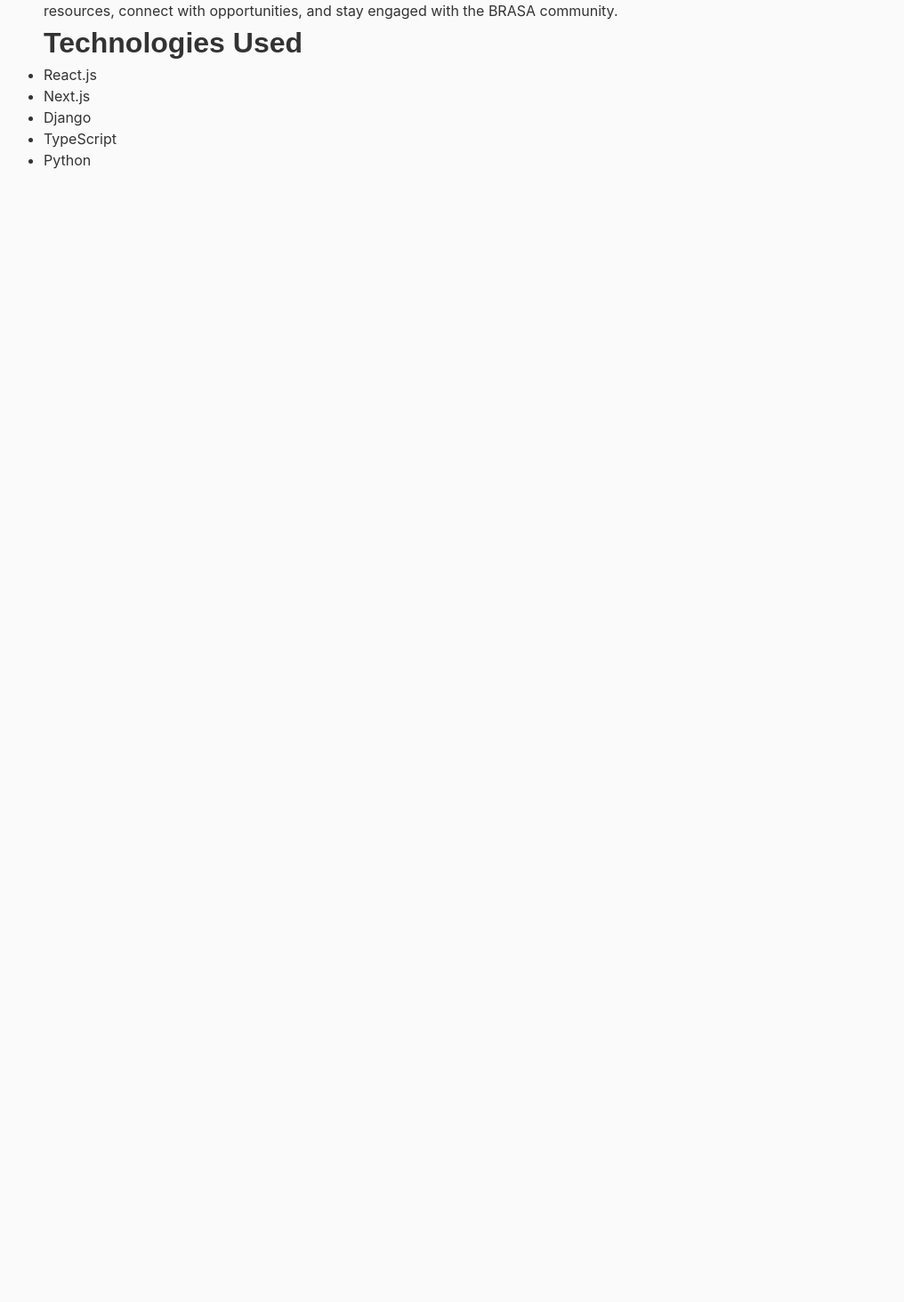
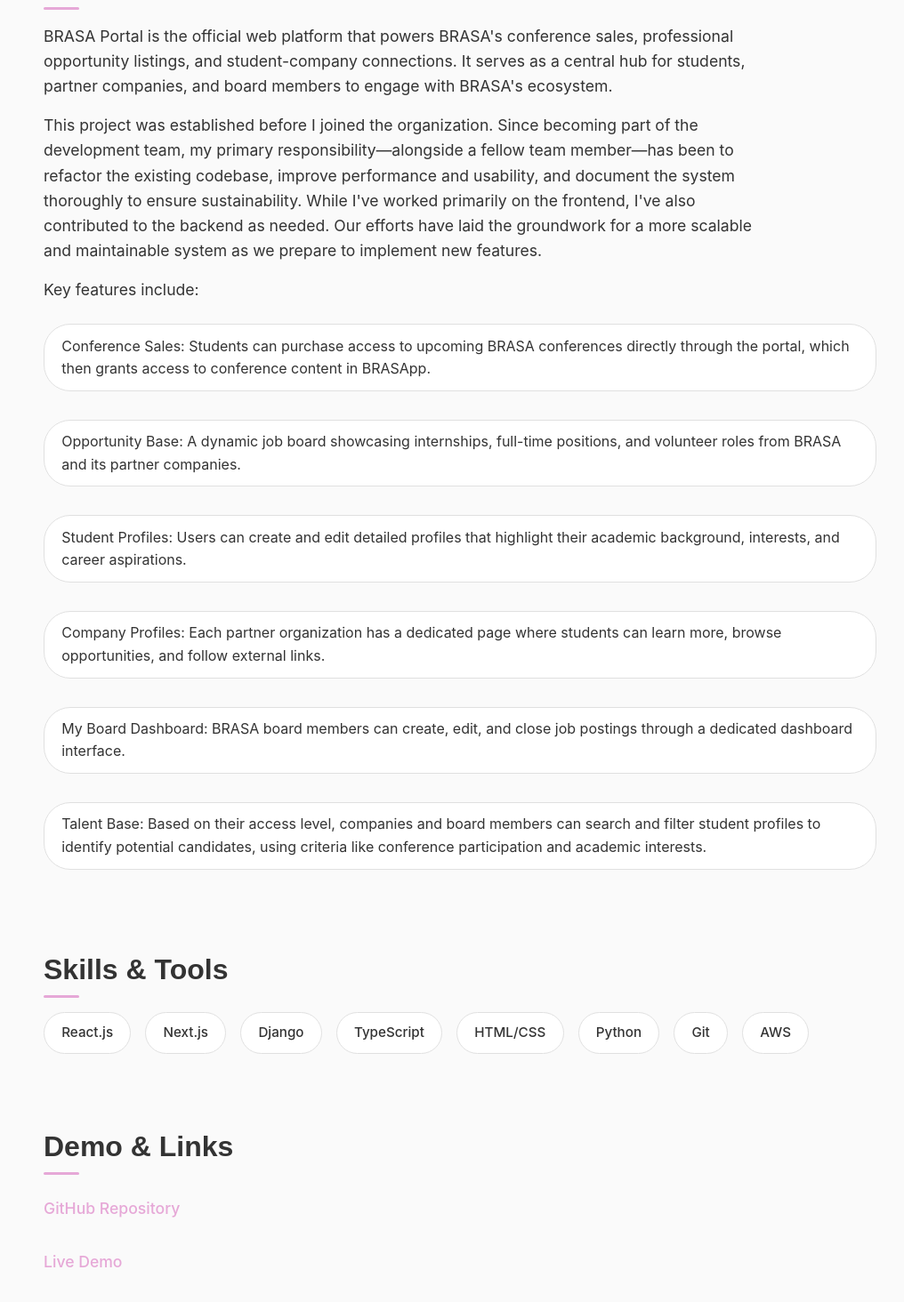
Before and after one commit to xshlxy/personal-portfolio, a Next.js app: page /projects/brasa-portal in a window 1280 px wide. Shown: the part 764-2228 px from the top of the page at 89% size, without its empty margins (123-1139 px from the left). Before the commit the page ends 1020 px from the top, so only its background shows below. Built offline with nearby package versions, Linux system fonts and the light colour scheme.

Commit message:
Fixes the project pages

```diff
--- a/src/pages/projects/brasa-portal.tsx
+++ b/src/pages/projects/brasa-portal.tsx
@@ -5,8 +5,6 @@
 import { motion } from 'framer-motion';
 
 const BrasaPortal = () => {
-  const basePath = process.env.NODE_ENV === 'production' ? '/personal-portfolio' : '';
-
   return (
     <>
       <Header />
@@ -34,7 +32,7 @@
           animate={{ opacity: 1 }}
           transition={{ duration: 0.5, delay: 0.4 }}
         >
-          January 2024
+          January 2025 - Present
         </motion.p>
 
         <motion.div
@@ -48,32 +46,62 @@
             controls
             loop
             playsInline
-            poster={`${basePath}/images/projects/brasa-portal.png`}
+            poster="/images/projects/brasa-portal.png"
           >
-            <source src="" type="video/mp4" />
+            <source src="/videos/brasa-portal-demo.mp4" type="video/mp4" />
             Your browser does not support the video tag.
           </video>
+          <p className={styles.caption}>No video available. But the portal is live and can be accessed <a href="https://portalbrasa.gobrasa.org/" target="_blank" rel="noopener noreferrer">here</a>.</p>
         </motion.div>
 
         <motion.section
-          className={styles.description}
+          className={styles.section}
           initial={{ opacity: 0, y: 20 }}
-          animate={{ opacity: 1, y: 0 }}
-          transition={{ duration: 0.5, delay: 0.8 }}
+          whileInView={{ opacity: 1, y: 0 }}
+          transition={{ duration: 0.5 }}
+          viewport={{ once: true }}
         >
-          <h2>About the Project</h2>
+          <h2>Description</h2>
           <p>
-            The BRASA Portal is a comprehensive web platform designed to streamline the management of BRASA&apos;s conferences, professional opportunities, and student engagement. It serves as a central hub for Brazilian students abroad to access resources, connect with opportunities, and stay engaged with the BRASA community.
+          BRASA Portal is the official web platform that powers BRASA&apos;s conference sales, professional opportunity listings, and student-company connections. It serves as a central hub for students, partner companies, and board members to engage with BRASA&apos;s ecosystem.
           </p>
+          <p>
+          This project was established before I joined the organization. Since becoming part of the development team, my primary responsibility—alongside a fellow team member—has been to refactor the existing codebase, improve performance and usability, and document the system thoroughly to ensure sustainability. While I&apos;ve worked primarily on the frontend, I&apos;ve also contributed to the backend as needed. Our efforts have laid the groundwork for a more scalable and maintainable system as we prepare to implement new features.
+          </p>
+          <p>
+          Key features include:
+          </p>
+          <ul className={styles.descriptionList}>
+            <li>
+            Conference Sales: Students can purchase access to upcoming BRASA conferences directly through the portal, which then grants access to conference content in BRASApp.
+            </li>
+            <li>
+            Opportunity Base: A dynamic job board showcasing internships, full-time positions, and volunteer roles from BRASA and its partner companies.
+            </li>
+            <li>
+            Student Profiles: Users can create and edit detailed profiles that highlight their academic background, interests, and career aspirations.
+            </li>
+            <li>
+            Company Profiles: Each partner organization has a dedicated page where students can learn more, browse opportunities, and follow external links.
+            </li>
+            <li>
+              My Board Dashboard: BRASA board members can create, edit, and close job postings through a dedicated dashboard interface.
+            </li>
+            <li>
+            Talent Base: Based on their access level, companies and board members can search and filter student profiles to identify potential candidates, using criteria like conference participation and academic interests.
+            </li>
+          </ul>
+
         </motion.section>
 
         <motion.section
-          className={styles.techStack}
+          className={styles.section}
           initial={{ opacity: 0, y: 20 }}
-          animate={{ opacity: 1, y: 0 }}
-          transition={{ duration: 0.5, delay: 1 }}
+          whileInView={{ opacity: 1, y: 0 }}
+          transition={{ duration: 0.5, delay: 0.2 }}
+          viewport={{ once: true }}
         >
-          <h2>Technologies Used</h2>
+          <h2>Skills & Tools</h2>
           <ul>
             <motion.li
               initial={{ opacity: 0, scale: 0.8 }}
@@ -113,9 +141,59 @@
               transition={{ duration: 0.3, delay: 0.4 }}
               viewport={{ once: true }}
             >
+              HTML/CSS
+            </motion.li>
+            <motion.li
+              initial={{ opacity: 0, scale: 0.8 }}
+              whileInView={{ opacity: 1, scale: 1 }}
+              transition={{ duration: 0.3, delay: 0.4 }}
+              viewport={{ once: true }}
+            >
               Python
             </motion.li>
+            <motion.li
+              initial={{ opacity: 0, scale: 0.8 }}
+              whileInView={{ opacity: 1, scale: 1 }}
+              transition={{ duration: 0.3, delay: 0.4 }}
+              viewport={{ once: true }}
+            >
+              Git
+            </motion.li>
+            <motion.li
+              initial={{ opacity: 0, scale: 0.8 }}
+              whileInView={{ opacity: 1, scale: 1 }}
+              transition={{ duration: 0.3, delay: 0.4 }}
+              viewport={{ once: true }}
+            >
+              AWS
+            </motion.li>
           </ul>
+        </motion.section>
+
+        <motion.section
+          className={styles.section}
+          initial={{ opacity: 0, y: 20 }}
+          whileInView={{ opacity: 1, y: 0 }}
+          transition={{ duration: 0.5, delay: 0.4 }}
+          viewport={{ once: true }}
+        >
+          <h2>Demo & Links</h2>
+          <motion.p
+            initial={{ opacity: 0, x: -20 }}
+            whileInView={{ opacity: 1, x: 0 }}
+            transition={{ duration: 0.5 }}
+            viewport={{ once: true }}
+          >
+            <a href="https://github.com/gobrasa" target="_blank" rel="noopener noreferrer">GitHub Repository</a>
+          </motion.p>
+           <motion.p
+            initial={{ opacity: 0, x: -20 }}
+            whileInView={{ opacity: 1, x: 0 }}
+            transition={{ duration: 0.5, delay: 0.2 }}
+            viewport={{ once: true }}
+          >
+            <a href="https://portalbrasa.gobrasa.org/" target="_blank" rel="noopener noreferrer">Live Demo</a>
+          </motion.p>
         </motion.section>
       </motion.div>
     </>
--- a/src/pages/projects/brasapp.tsx
+++ b/src/pages/projects/brasapp.tsx
@@ -5,8 +5,6 @@
 import { motion } from 'framer-motion';
 
 const BrasApp = () => {
-  const basePath = process.env.NODE_ENV === 'production' ? '/personal-portfolio' : '';
-
   return (
     <>
       <Header />
@@ -48,7 +46,7 @@
             controls
             loop
             playsInline
-            poster={`${basePath}/images/projects/brasapp.png`}
+            poster="/images/projects/brasapp.png"
           >
             <source src="" type="video/mp4" />
             Your browser does not support the video tag.
@@ -68,7 +66,7 @@
             BRASApp is the official mobile platform developed for BRASA conferences and members, designed to enhance the student experience through seamless access to personalized event content and organization resources.
           </p>
           <p>
-          This app replaces an older web-based tool previously used by the organization. I have been involved in BRASApp from the very beginning. After identifying the limitations of the old system, we conducted stakeholder interviews to better understand the needs of students, board members, and partners. Following this, we presented a comprehensive proposal to BRASA leadership, which was approved. From there, I led the frontend development, collaborating closely with our development team to build a more modern, scalable, and intuitive experience. We're now in the final stages of the MVP, and BRASApp will soon be launched on the Apple App Store and Google Play Store to gather user feedback ahead of its official use at our next conference.
+          This app replaces an older web-based tool previously used by the organization. I have been involved in BRASApp from the very beginning. After identifying the limitations of the old system, we conducted stakeholder interviews to better understand the needs of students, board members, and partners. Following this, we presented a comprehensive proposal to BRASA leadership, which was approved. From there, I led the frontend development, collaborating closely with our development team to build a more modern, scalable, and intuitive experience. We’re now in the final stages of the MVP, and BRASApp will soon be launched on the Apple App Store and Google Play Store to gather user feedback ahead of its official use at our next conference.
           </p>
           <p>
             The current MVP version includes core features such as:
```
Also changed, not shown: src/pages/projects/cards-against-confusion.tsx (+13 -13 lines), tsconfig.json (+18 -4 lines).
